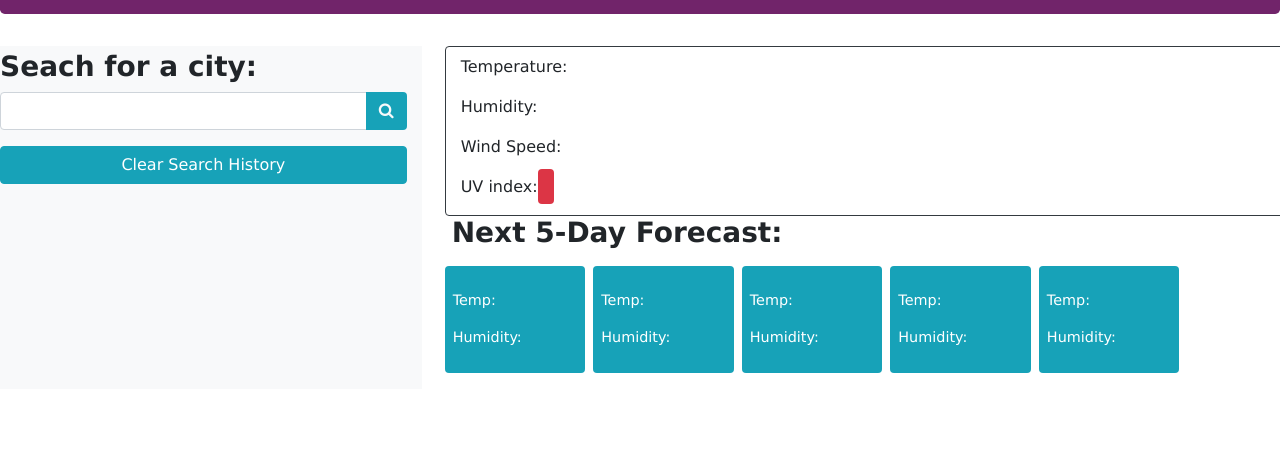
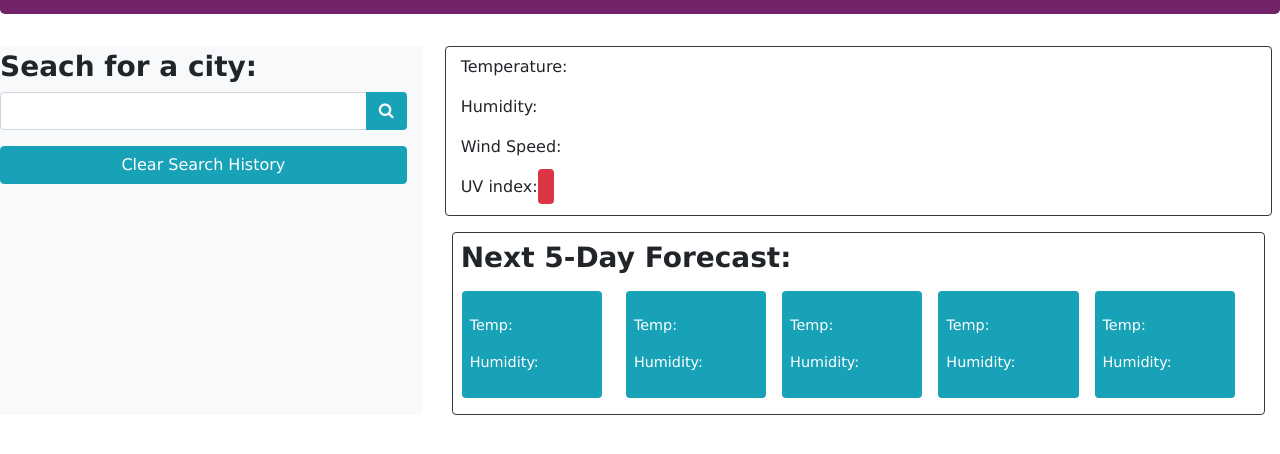
Before and after one commit to Jean424/Weather_Dashboard_App, a plain HTML site: page index.html in a window 1280 px wide. Shown: the part 66-520 px from the top of the page. Drawn offline with nearby package versions, Linux system fonts and the light colour scheme.

Commit message:
modify index.html

```diff
--- a/index.html
+++ b/index.html
@@ -39,48 +39,50 @@
         </ul>
       </div>
       <div class="col-sm-8">
-        <div class="row ml-2 border border-dark rounded">
-          <div class="col-sm-12" id="current-weather">
+        <div class="row ml-2 mr-2 border border-dark rounded">
+          <div class="col-sm-9" id="current-weather">
             <h3 class="city-name mb-1 mt-2 bolder" id="current-city"></h3>
-            <p>Temperature:<span class="current" id="temperature"></span></p>
-            <p>Humidity:<span class="current" id="humidity"></span></p>
-            <p>Wind Speed:<span class="current" id="wind-speed"></span></p>
-            <p>UV index:<span class="current bg-danger rounded py-2 px-2 text-white" id="uv-index"></span></p>
+            <p>Temperature: <span class="current" id="temperature"></span></p>
+            <p>Humidity: <span class="current" id="humidity"></span></p>
+            <p>Wind Speed: <span class="current" id="wind-speed"></span></p>
+            <p>UV index: <span class="current bg-danger rounded py-2 px-2 text-white" id="uv-index"></span></p>
           </div>
         </div>
         <!--Future weather data-->
         <div class="col-sm-12" id="future-weather">
-          <h3>Next 5-Day Forecast:</h3>
+          <div class="mt-3 border border-dark rounded">
+            <h3 class="fcast ml-2 mt-2">Next 5-Day Forecast:</h3>
             <div class="row text-light">
-            <div class="col-sm-2 bg-info forecast text-white ml-2 mb-3 p-2 mt-2 rounded">
+              <div class="col-sm-2 bg-info forecast text-white ml-4 mb-3 p-2 mt-2 rounded">
                 <p id="fDate0"></p>
                 <p id="fImg0"></p>
                 <p>Temp:<span id="fTemp0"></span></p>
                 <p>Humidity:<span id="fHumidity0"></span></p>
               </div>
-            <div class="col-sm-2 bg-info forecast text-white ml-2 mb-3 p-2 mt-2 rounded">
+              <div class="col-sm-2 bg-info forecast text-white ml-4 mb-3 p-2 mt-2 rounded">
                 <p id="fDate1"></p>
                 <p id="fImg1"></p>
                 <p>Temp:<span id="fTemp1"></span></p>
                 <p>Humidity:<span id="fHumidity1"></span></p>
               </div>
-            <div class="col-sm-2 bg-info forecast text-white ml-2 mb-3 p-2 mt-2 rounded">
+              <div class="col-sm-2 bg-info forecast text-white ml-3 mb-3 p-2 mt-2 rounded">
                 <p id="fDate2"></p>
                 <p id="fImg2"></p>
                 <p>Temp:<span id="fTemp2"></span></p>
                 <p>Humidity:<span id="fHumidity2"></span></p>
               </div>
-            <div class="col-sm-2 bg-info forecast text-white ml-2 mb-3 p-2 mt-2 rounded">
+              <div class="col-sm-2 bg-info forecast text-white ml-3 mb-3 p-2 mt-2 rounded">
                 <p id="fDate3"></p>
                 <p id="fImg3"></p>
                 <p>Temp:<span id="fTemp3"></span></p>
                 <p>Humidity:<span id="fHumidity3"></span></p>
               </div>
-            <div class="col-sm-2 bg-info forecast text-white ml-2 mb-3 p-2 mt-2 rounded">
+              <div class="col-sm-2 bg-info forecast text-white ml-3 mb-3 p-2 mt-2 rounded">
                 <p id="fDate4"></p>
                 <p id="fImg4"></p>
                 <p>Temp:<span id="fTemp4"></span></p>
                 <p>Humidity:<span id="fHumidity4"></span></p>
+              </div>
             </div>
           </div>
         </div>
```
Lines whose indentation alone changed are shown as unchanged.
